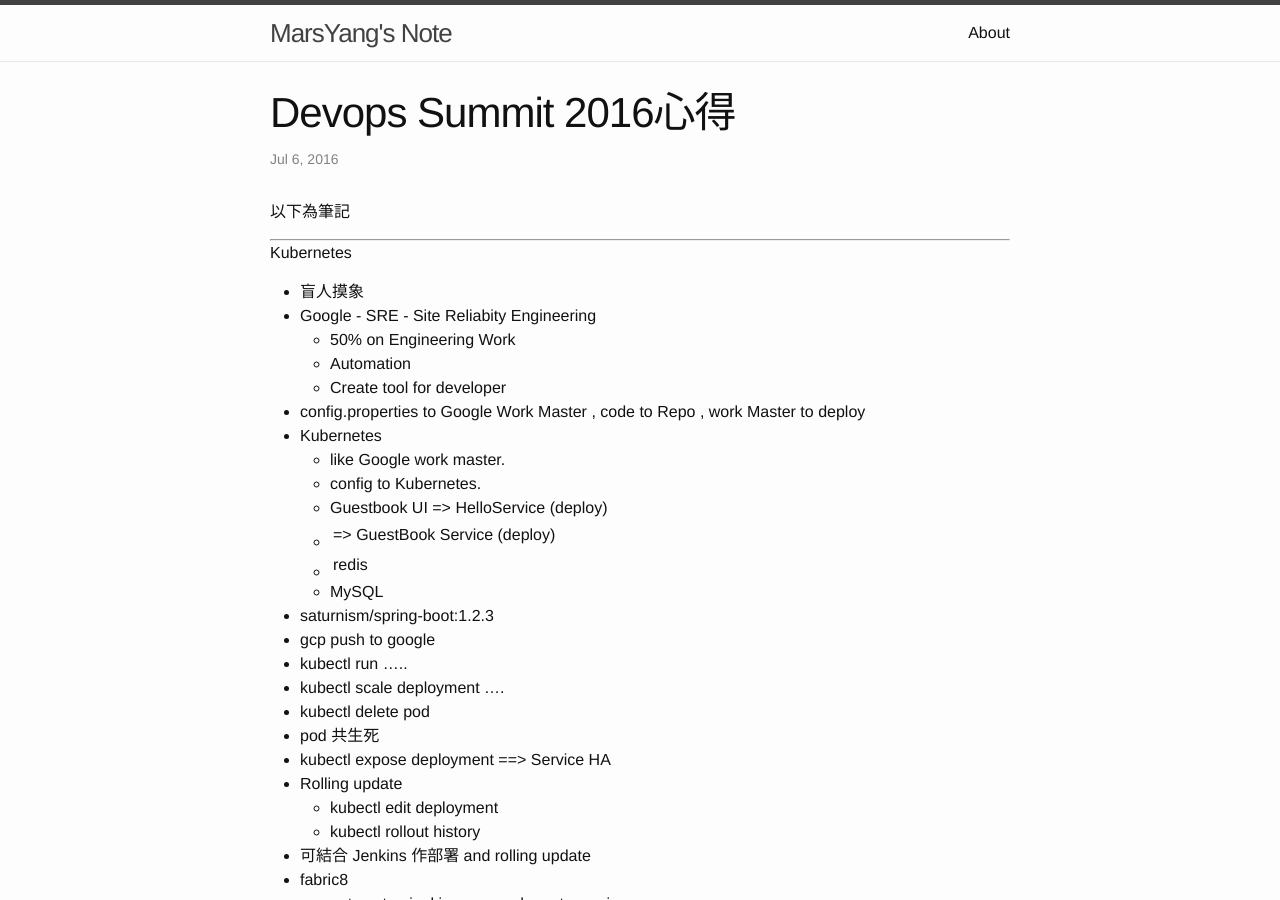
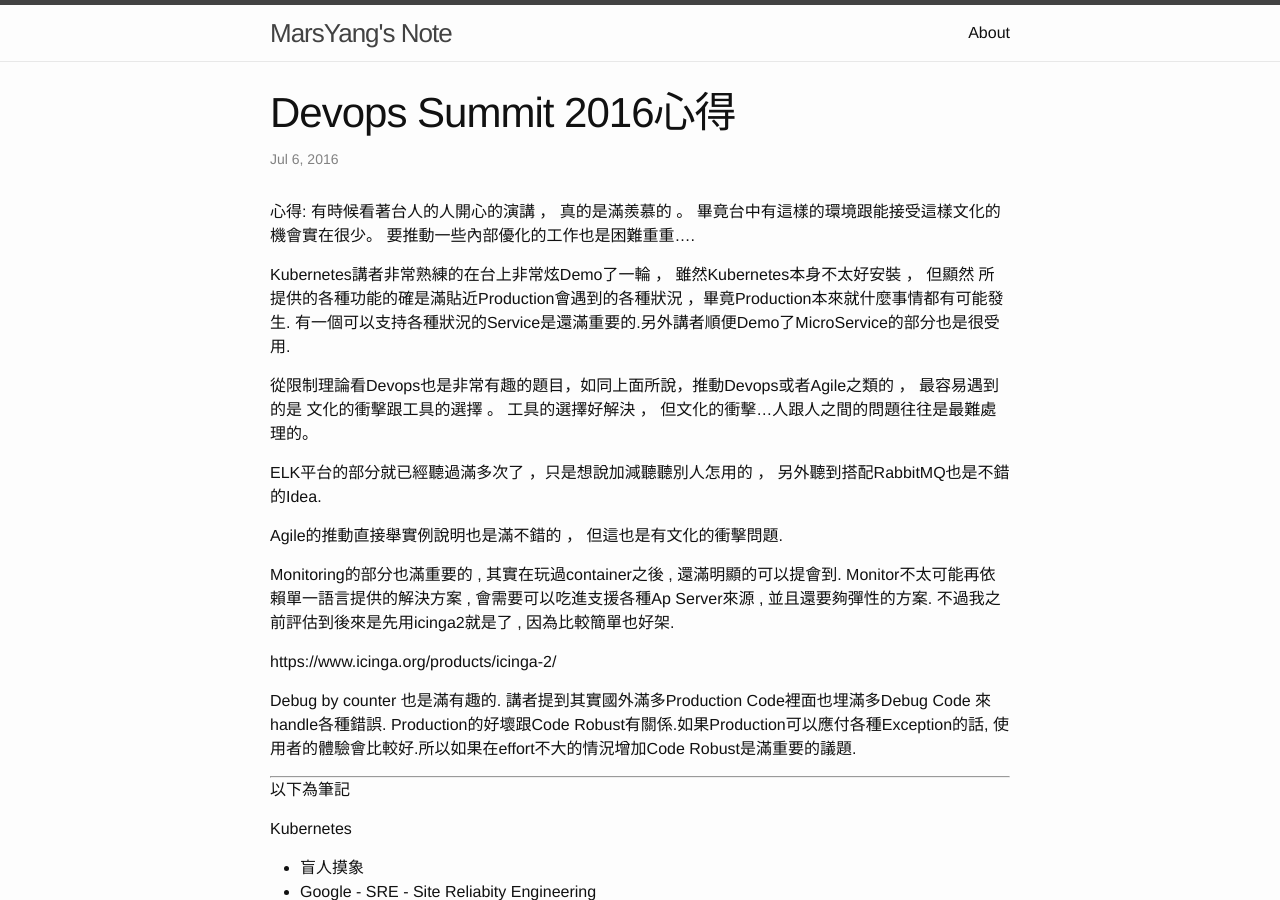
Before and after one commit to marsyang1/marsyang1.github.io, a Jekyll site: the page built from _posts/2016-07-06-depops-summit.markdown, in a window 1280 px wide and 900 px high. Built offline with Jekyll 4.4.1, drawn with Linux system fonts in a browser that asks for light colours.

Commit message:
fix post , fix ignore file

```diff
--- a/_posts/2016-07-06-depops-summit.markdown
+++ b/_posts/2016-07-06-depops-summit.markdown
@@ -2,14 +2,39 @@
 layout: post
 title:  "Devops Summit 2016心得"
 date:   2016-07-06 23:22:00 +0800
-categories: service
-tags: [service]
+categories: summit
+tags: [summit]
 ---
 
+心得:
+有時候看著台人的人開心的演講 ， 真的是滿羨慕的 。 畢竟台中有這樣的環境跟能接受這樣文化的機會實在很少。
+要推動一些內部優化的工作也是困難重重....
+
+Kubernetes講者非常熟練的在台上非常炫Demo了一輪 ， 雖然Kubernetes本身不太好安裝 ， 但顯然
+所提供的各種功能的確是滿貼近Production會遇到的各種狀況 ，畢竟Production本來就什麼事情都有可能發生.
+有一個可以支持各種狀況的Service是還滿重要的.另外講者順便Demo了MicroService的部分也是很受用.
+
+從限制理論看Devops也是非常有趣的題目，如同上面所說，推動Devops或者Agile之類的 ， 最容易遇到的是
+文化的衝擊跟工具的選擇 。 工具的選擇好解決 ， 但文化的衝擊...人跟人之間的問題往往是最難處理的。
+
+ELK平台的部分就已經聽過滿多次了 ，只是想說加減聽聽別人怎用的  ， 另外聽到搭配RabbitMQ也是不錯的Idea.
+
+Agile的推動直接舉實例說明也是滿不錯的 ， 但這也是有文化的衝擊問題.
+
+Monitoring的部分也滿重要的 , 其實在玩過container之後 , 還滿明顯的可以提會到.
+Monitor不太可能再依賴單一語言提供的解決方案 , 會需要可以吃進支援各種Ap Server來源 ,
+並且還要夠彈性的方案. 不過我之前評估到後來是先用icinga2就是了 , 因為比較簡單也好架.
+
+https://www.icinga.org/products/icinga-2/
+
+Debug by counter 也是滿有趣的.
+講者提到其實國外滿多Production Code裡面也埋滿多Debug Code 來handle各種錯誤.
+Production的好壞跟Code Robust有關係.如果Production可以應付各種Exception的話,
+使用者的體驗會比較好.所以如果在effort不大的情況增加Code Robust是滿重要的議題.
+
+----
 
 以下為筆記
-
-----
 
 Kubernetes
 
```
Also changed, not shown: 1 other file.
